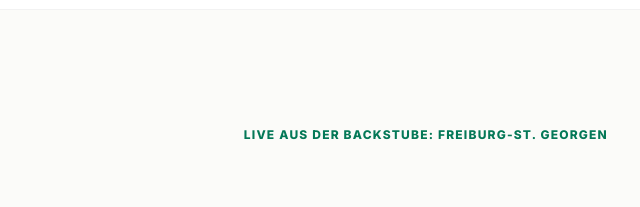
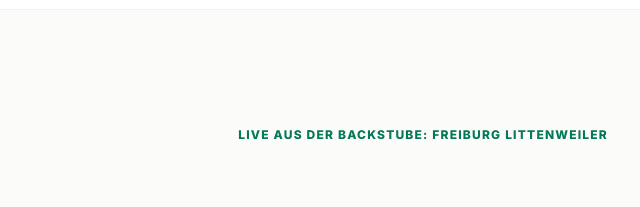
Before and after one commit to bene-s-dev/margits-webseite, a plain HTML site: page index.html in a window 1280 px wide. Shown: the part 1120-1327 px from the top of the page, 640-1280 px from the left. Drawn offline with nearby package versions, Linux system fonts and the light colour scheme.

Commit message:
Update shop location from St. Georgen to Littenweiler

```diff
--- a/index.html
+++ b/index.html
@@ -87,7 +87,7 @@
     <section id="shop" class="max-w-7xl mx-auto px-8 py-24">
         <div class="flex flex-col md:flex-row justify-between items-baseline mb-16 gap-4">
             <h2 class="text-4xl font-bold tracking-tight">Today's Batch.</h2>
-            <p class="text-xs font-bold uppercase tracking-widest text-emerald-700">Live aus der Backstube: Freiburg-St. Georgen</p>
+            <p class="text-xs font-bold uppercase tracking-widest text-emerald-700">Live aus der Backstube: Freiburg Littenweiler</p>
         </div>
 
         <div class="grid grid-cols-1 md:grid-cols-2 lg:grid-cols-4 gap-8">
```
